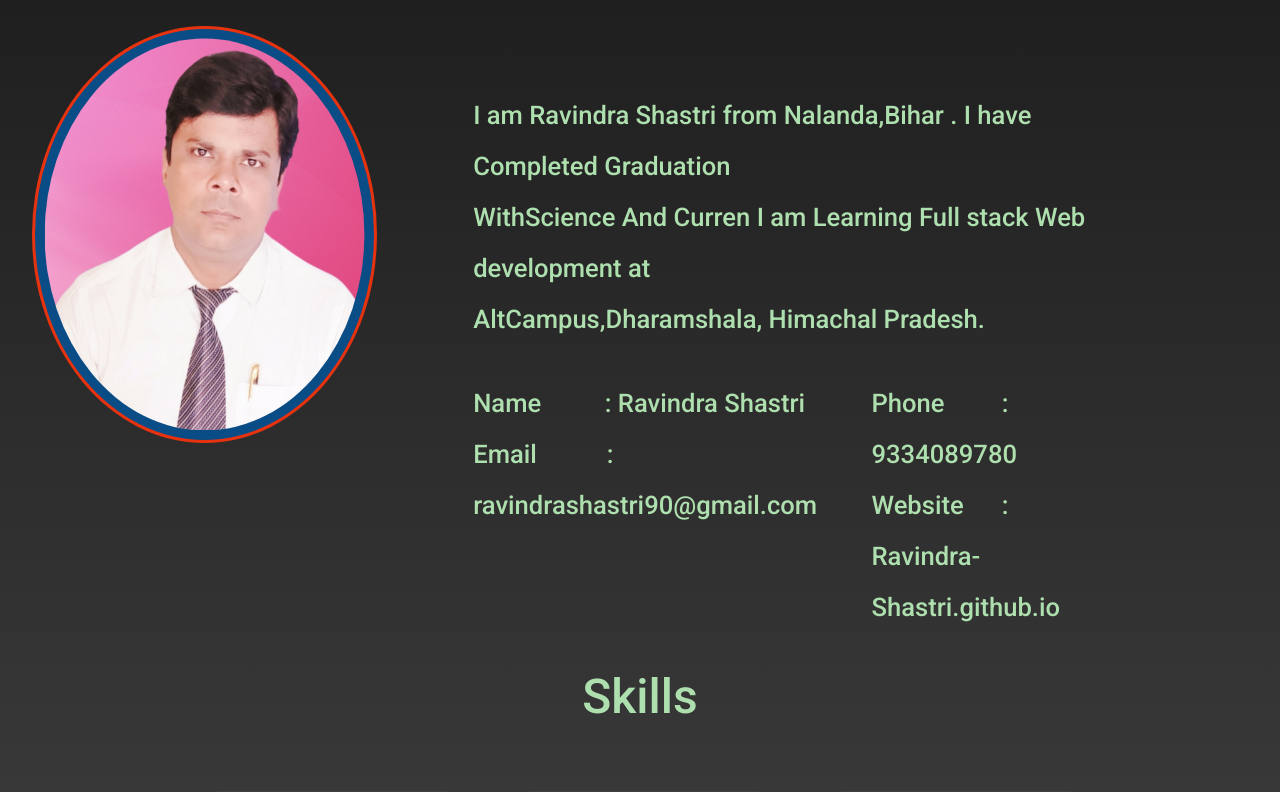
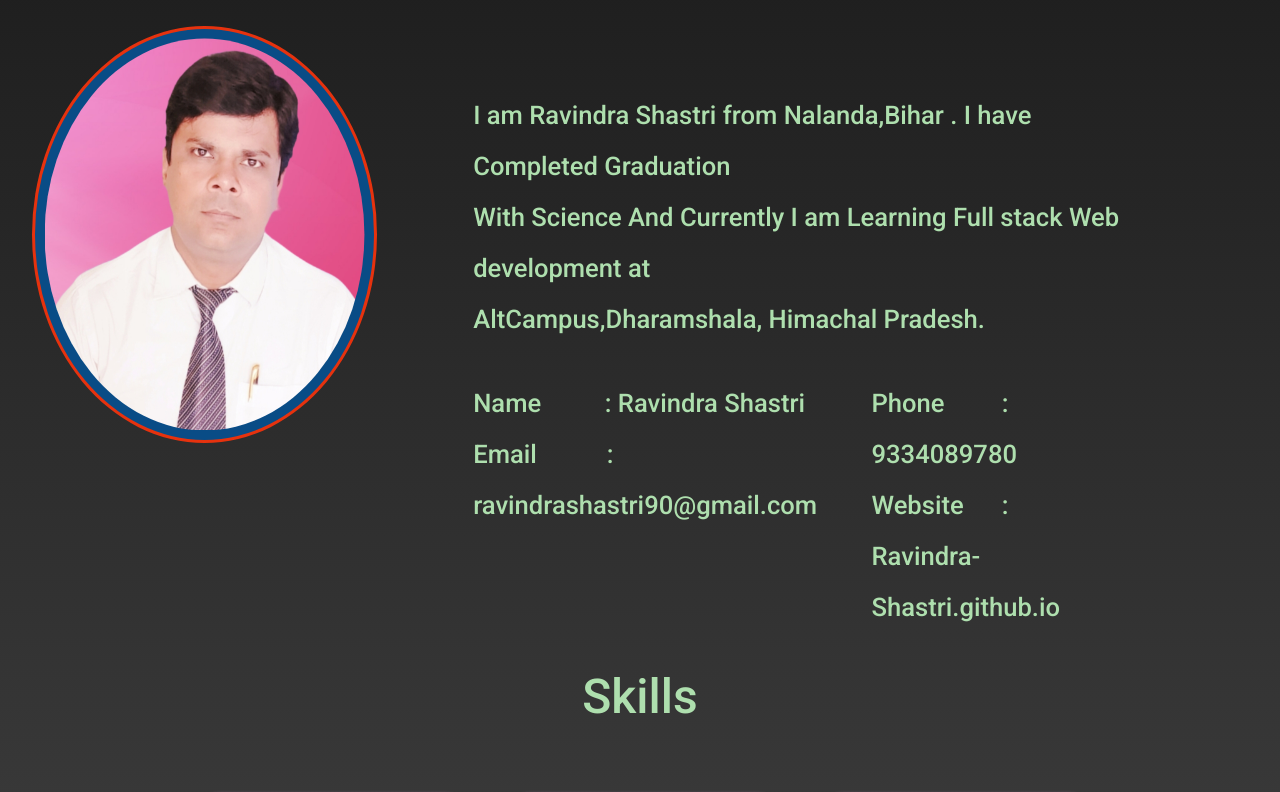
Before and after one commit to ravindra-shastri/Portfolio, a plain HTML site: page index.html in a window 1280 px wide. Shown: the part 1007-1799 px from the top of the page. Drawn offline with Linux system fonts and the light colour scheme; a web font is replaced by a local one.

Commit message:
Portfolio

```diff
--- a/index.html
+++ b/index.html
@@ -67,7 +67,7 @@ display=swap" rel="stylesheet">
                 <div class="address">
                     <p>I am Ravindra Shastri from Nalanda,Bihar . I have Completed
                         Graduation <br>
-                        WithScience And Curren I am Learning
+                        With Science And Currently I am Learning
                         Full stack Web development at <br> AltCampus,Dharamshala,
                         Himachal Pradesh.
                     </p>
```
